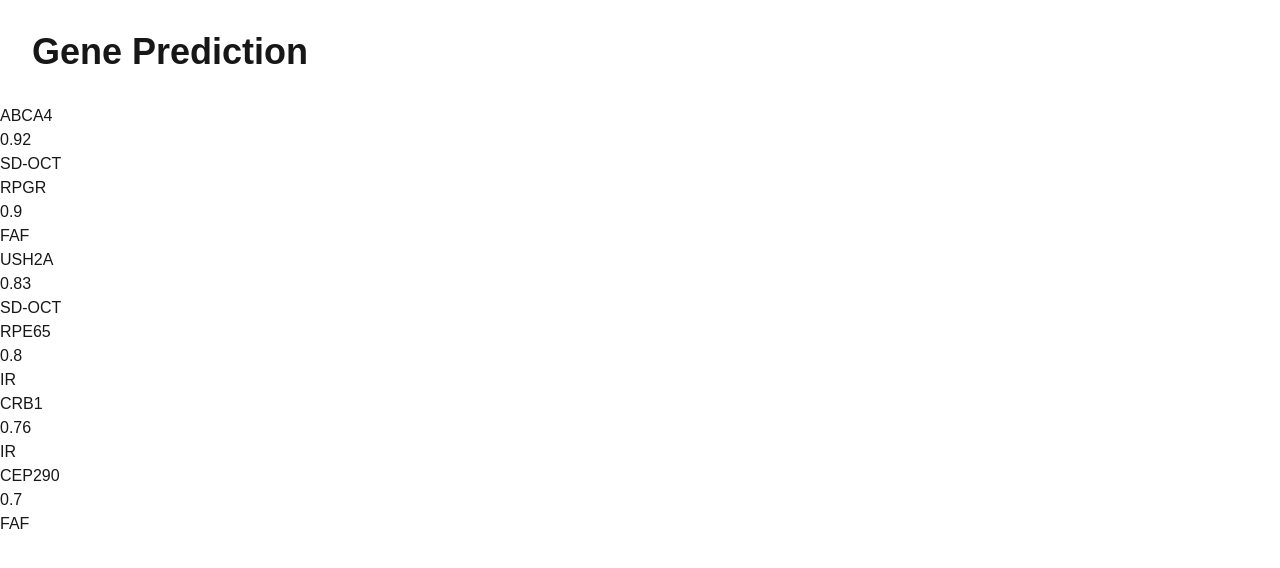
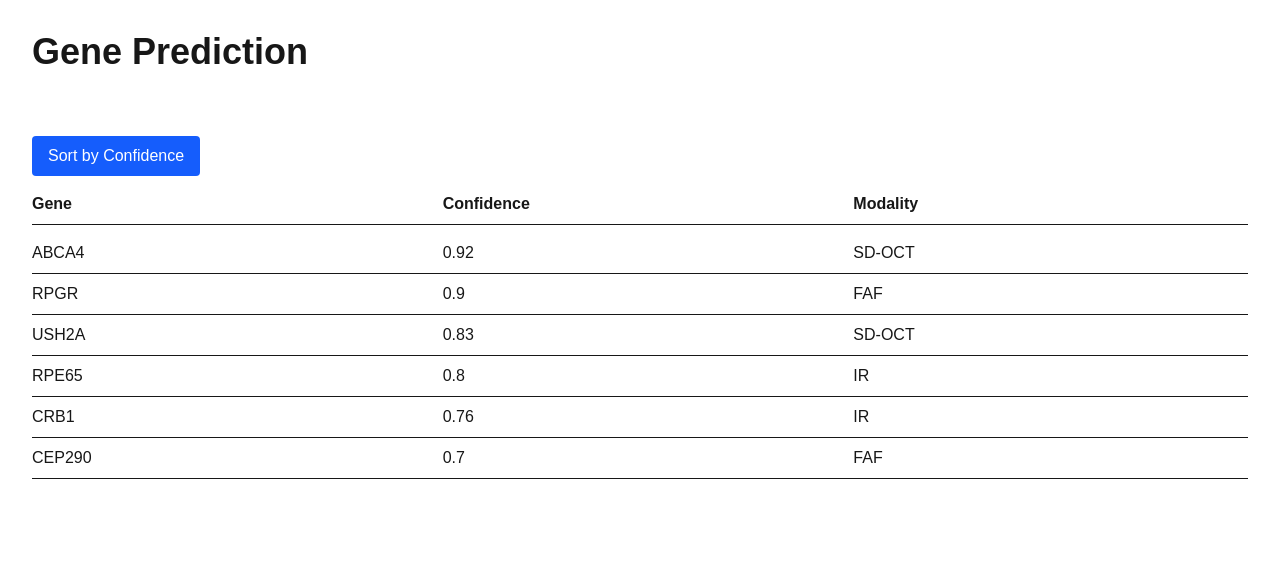
Before and after one commit to E-gonito/gene-prediction-dashboard, a Next.js app: page / in a window 1280 px wide. Shown: the top 568 px of the page. Built offline with nearby package versions, Linux system fonts and the light colour scheme.

Commit message:
feat(predictions): add sort by confidence button and logic

```diff
--- a/app/PredictionList.tsx
+++ b/app/PredictionList.tsx
@@ -1,17 +1,35 @@
 'use client'
+import { useState } from "react";
 import { GenePrediction } from "./data";
 
 const PredictionList = ( {predictions}: {predictions: GenePrediction[]}) => {
-    return(
-    <>
-    {predictions.map((p) => (
-      <div key={p.gene}>
+    const [sortByConfidence, setSortByConfidence] = useState(true);
+    const rows = sortByConfidence
+    ? [...predictions].sort((a, b) => b.confidence - a.confidence)
+    : predictions;
+return (
+  <div className="p-8">
+    <button
+      onClick={() => setSortByConfidence(bool => !bool)}
+      className="mb-4 px-4 py-2 bg-blue-600 text-white rounded hover:bg-blue-700"
+    >
+      Sort by Confidence
+    </button>
+
+    <div className="grid grid-cols-3 gap-4 font-semibold border-b pb-2 mb-2">
+      <div>Gene</div>
+      <div>Confidence</div>
+      <div>Modality</div>
+    </div>
+
+    {rows.map((p) => (
+      <div key={p.gene} className="grid grid-cols-3 gap-4 py-2 border-b">
         <div>{p.gene}</div>
         <div>{p.confidence}</div>
         <div>{p.modality}</div>
       </div>
-      ))}
-    </>
-    )}
+    ))}
+  </div>
+);}
 
 export default PredictionList;
--- a/app/data.ts
+++ b/app/data.ts
@@ -5,10 +5,10 @@ export interface GenePrediction {
 }
 
 export const predictions: GenePrediction[] = [
-    {gene: "ABCA4", confidence: 0.92, modality: "SD-OCT"},
-    {gene: "RPGR", confidence: 0.9, modality: "FAF"},
-    {gene: "USH2A", confidence: 0.83, modality: "SD-OCT"},
-    {gene: "RPE65", confidence: 0.8, modality: "IR"},
-    {gene: "CRB1", confidence: 0.76, modality: "IR"},
-    {gene: "CEP290", confidence: 0.7, modality: "FAF"}
+  {gene: "RPGR", confidence: 0.9, modality: "FAF"},
+  {gene: "USH2A", confidence: 0.83, modality: "SD-OCT"},
+  {gene: "ABCA4", confidence: 0.92, modality: "SD-OCT"},
+  {gene: "CRB1", confidence: 0.76, modality: "IR"},
+    {gene: "CEP290", confidence: 0.7, modality: "FAF"},
+    {gene: "RPE65", confidence: 0.8, modality: "IR"}
 ];
```
